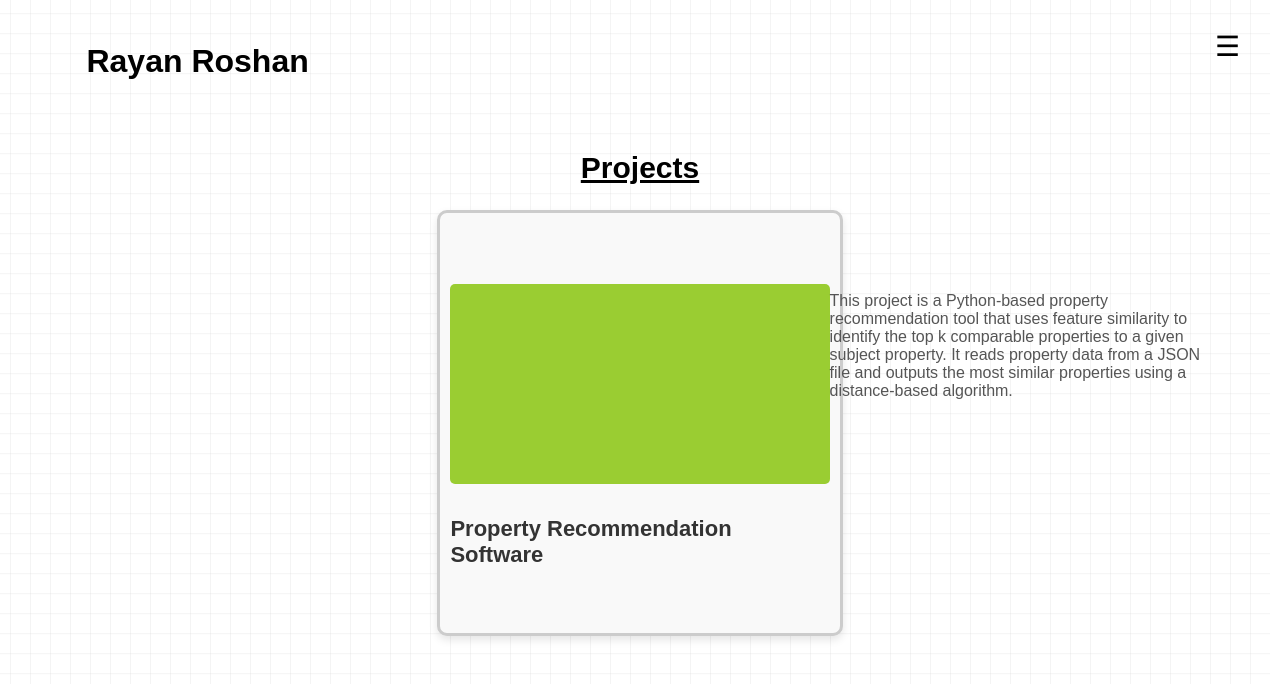
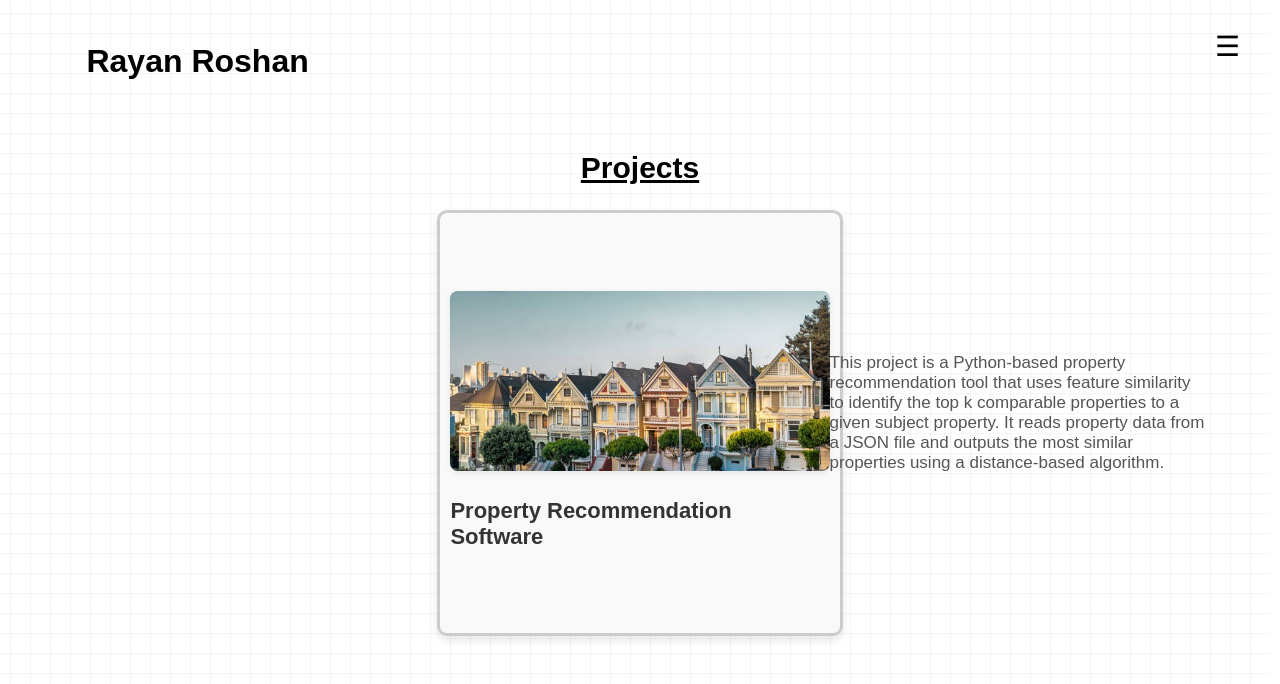
Before and after one commit to Rayan-Roshan21/Rayan_Roshan_website, a React (Vite) app in the folder Rayan_Roshan_Website/: page /projects in a window 1280 px wide. Shown: the top 684 px of the page. Built offline with nearby package versions, Linux system fonts and the light colour scheme.

Commit message:
Added an image to the component.

```diff
--- a/Rayan_Roshan_Website/src/Components/Projects_component/Project.css
+++ b/Rayan_Roshan_Website/src/Components/Projects_component/Project.css
@@ -20,22 +20,25 @@
     font-size: 22px;
     font-weight: bold;
     color: #333;
-    margin-bottom: 10px;
+    margin-bottom: 5px;
     font-family: Arial, Helvetica, sans-serif;
+    text-align: left;
 }
 
 .project-description {
-    font-size: 16px;
+    font-size: 17px;
     color: #555;
-    margin-bottom: 10px;
+    margin-bottom: 5px;
     font-family: Arial, Helvetica, sans-serif;
 }
 
 .project-image {
     width: 100%;
-    height: 200px;
+    height: 180px;
     object-fit: cover;
-    border-radius: 5px;
-    margin-bottom: 10px;
-    background-color: yellowgreen;
+    border-radius: 8px;
+    margin-bottom: 5px;
+    background-color: #e0f7d9;
+    box-shadow: 0 2px 6px rgba(0,0,0,0.08);
+    display: block;
 }
--- a/Rayan_Roshan_Website/src/Components/Projects_component/Project.jsx
+++ b/Rayan_Roshan_Website/src/Components/Projects_component/Project.jsx
@@ -1,17 +1,13 @@
-import React from 'react';
-import '../Projects_component/Project.css'; // Assuming you have a CSS file for styling
+import PropertyImage from '../../assets/property-image.jpg'; // Importing an image for the project
+import '../Projects_component/Project.css';
 function Project(props) {
     return (
         <>
         <div className='project-container'>
-            <p className='project-image'>{props.image}</p>
+            <img className = "project-image" src={PropertyImage} alt="Images of properties" />
             <p className='project_name'>{props.name}</p>
             <p className='project-description'>{props.description}</p>
-            <p>{props.technologies}</p>
-            <p>{props.link}</p>
             <p>{props.github}</p>
-            <p>{props.year}</p>
-            <p>{props.status}</p>
         </div>
        </>
     );
```
Also changed, not shown: Rayan_Roshan_Website/src/assets/property-image.jpg (added).
